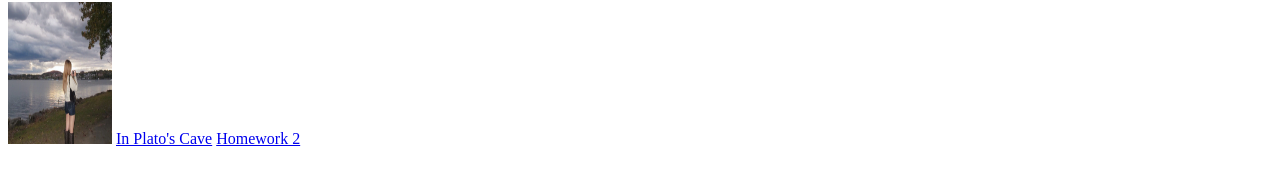
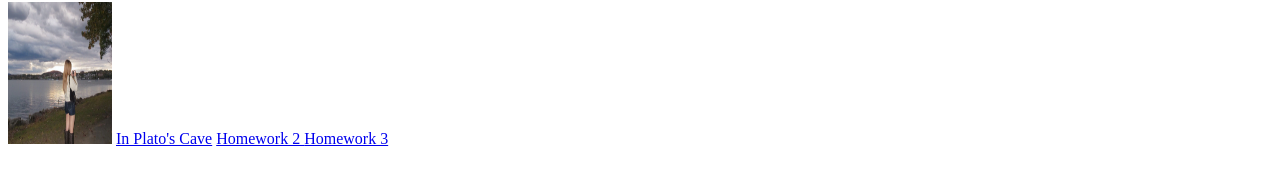
Before and after one commit to Mattiehu/mattiehu.github.io, a plain HTML site: page index.html in a window 1280 px wide. Shown: the part 202-384 px from the top of the page. Drawn offline with Linux system fonts and the light colour scheme.

Commit message:
Update index.html

```diff
--- a/index.html
+++ b/index.html
@@ -25,6 +25,7 @@ In the end, I find myself wondering — aren’t all these things a kind of “a
 
   <a href="In Plato's Cave reflection.html">In Plato's Cave</a>
   <a href="Homework2.html">Homework 2 </a>
+  <a href="Homework3.html">Homework 3</a>
 
 </body>
 </html>
```
